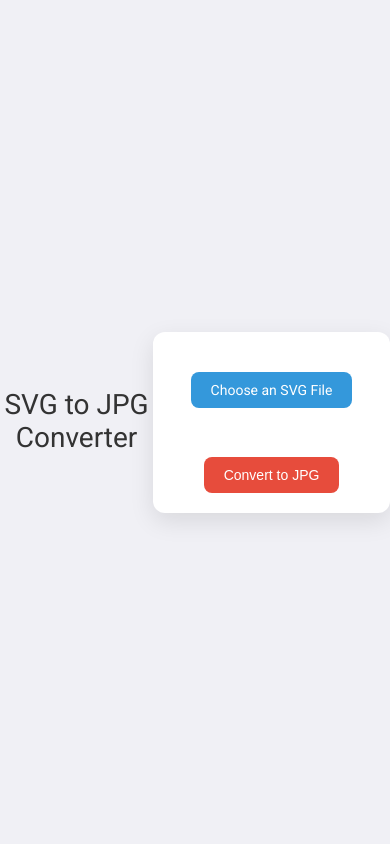
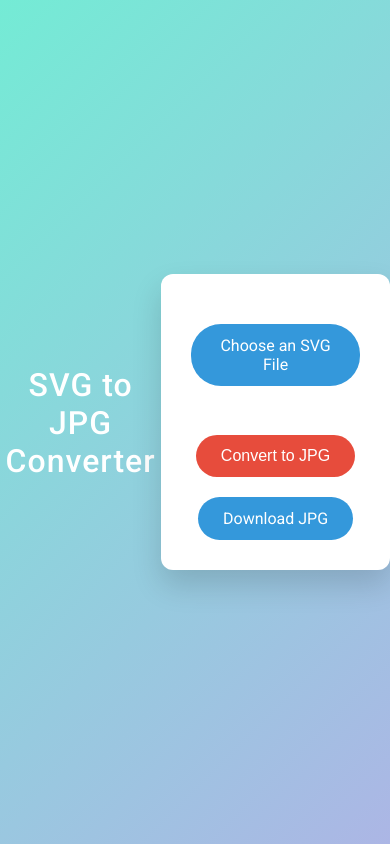
Before and after one commit to movieboxc17/Svg-jpg, a plain HTML site: page index.html in a window 390 px wide. Drawn offline with Linux system fonts and the light colour scheme.

Commit message:
Update index.html

```diff
--- a/index.html
+++ b/index.html
@@ -4,39 +4,43 @@
     <meta charset="UTF-8">
     <meta name="viewport" content="width=device-width, initial-scale=1.0">
     <title>SVG to JPG Converter</title>
-    <link rel="stylesheet" href="https://fonts.googleapis.com/css?family=Roboto:300,400">
+    <link rel="stylesheet" href="https://fonts.googleapis.com/css?family=Roboto:300,400,500">
     <style>
         body {
             font-family: 'Roboto', sans-serif;
-            background-color: #f0f0f5;
+            background: linear-gradient(135deg, #74ebd5 0%, #ACB6E5 100%);
             margin: 0;
             padding: 0;
             display: flex;
             justify-content: center;
             align-items: center;
             min-height: 100vh;
+            color: #333;
         }
 
         header {
             text-align: center;
             margin-bottom: 20px;
+            animation: fadeInDown 1s ease;
         }
 
         h1 {
-            font-size: 34px;
-            color: #333;
-            font-weight: 400;
+            font-size: 40px;
+            font-weight: 500;
+            color: #fff;
             margin-bottom: 0;
+            letter-spacing: 1px;
         }
 
         .container {
             background-color: #ffffff;
-            box-shadow: 0 8px 24px rgba(0, 0, 0, 0.1);
+            box-shadow: 0 15px 30px rgba(0, 0, 0, 0.15);
             border-radius: 12px;
-            padding: 40px;
+            padding: 50px;
             text-align: center;
-            max-width: 500px;
+            max-width: 600px;
             width: 90%;
+            animation: slideUp 0.8s ease;
         }
 
         input[type="file"] {
@@ -47,75 +51,101 @@
             display: block;
             background-color: #3498db;
             color: #ffffff;
-            padding: 12px 25px;
+            padding: 15px 35px;
             cursor: pointer;
-            border-radius: 8px;
-            font-size: 16px;
+            border-radius: 30px;
+            font-size: 18px;
             margin: 20px auto;
-            transition: background-color 0.2s ease-in-out;
-            width: fit-content;
+            transition: transform 0.3s ease, box-shadow 0.3s ease;
         }
 
         label:hover {
-            background-color: #2980b9;
+            transform: translateY(-3px);
+            box-shadow: 0 8px 15px rgba(52, 152, 219, 0.4);
         }
 
         button {
             background-color: #e74c3c;
             color: #ffffff;
-            padding: 12px 25px;
+            padding: 15px 35px;
             border: none;
             cursor: pointer;
-            border-radius: 8px;
-            font-size: 16px;
-            transition: background-color 0.2s ease-in-out;
+            border-radius: 30px;
+            font-size: 18px;
+            transition: transform 0.3s ease, box-shadow 0.3s ease;
             margin-top: 10px;
-            display: inline-block;
         }
 
         button:hover {
-            background-color: #c0392b;
+            transform: translateY(-3px);
+            box-shadow: 0 8px 15px rgba(231, 76, 60, 0.4);
         }
 
         #convertedImage {
             display: none;
-            margin-top: 20px;
+            margin-top: 25px;
             max-width: 100%;
-            border-radius: 8px;
-            box-shadow: 0 8px 20px rgba(0, 0, 0, 0.1);
+            border-radius: 12px;
+            box-shadow: 0 10px 25px rgba(0, 0, 0, 0.2);
+            transition: opacity 0.5s ease;
         }
 
         #downloadButton {
             display: none;
             background-color: #3498db;
             color: #fff;
-            padding: 12px 25px;
+            padding: 15px 35px;
             border: none;
             cursor: pointer;
-            border-radius: 8px;
-            font-size: 16px;
-            transition: background-color 0.2s ease-in-out;
+            border-radius: 30px;
+            font-size: 18px;
+            transition: transform 0.3s ease, box-shadow 0.3s ease;
             text-decoration: none;
             margin-top: 20px;
+            display: inline-block;
         }
 
         #downloadButton:hover {
-            background-color: #2980b9;
+            transform: translateY(-3px);
+            box-shadow: 0 8px 15px rgba(52, 152, 219, 0.4);
         }
 
-        /* Add a bit of responsiveness */
+        /* Animations */
+        @keyframes fadeInDown {
+            from {
+                opacity: 0;
+                transform: translateY(-20px);
+            }
+            to {
+                opacity: 1;
+                transform: translateY(0);
+            }
+        }
+
+        @keyframes slideUp {
+            from {
+                opacity: 0;
+                transform: translateY(50px);
+            }
+            to {
+                opacity: 1;
+                transform: translateY(0);
+            }
+        }
+
+        /* Mobile Responsiveness */
         @media (max-width: 600px) {
             .container {
-                padding: 20px;
+                padding: 30px;
             }
 
             h1 {
-                font-size: 28px;
+                font-size: 32px;
             }
 
             label, button, #downloadButton {
-                padding: 10px 20px;
-                font-size: 14px;
+                padding: 12px 25px;
+                font-size: 16px;
             }
         }
     </style>
@@ -164,6 +194,7 @@
                         // Display the converted image
                         convertedImage.src = jpgDataUrl;
                         convertedImage.style.display = 'block';
+                        convertedImage.style.opacity = '1';
 
                         // Enable the download button
                         downloadButton.href = jpgDataUrl;
```
